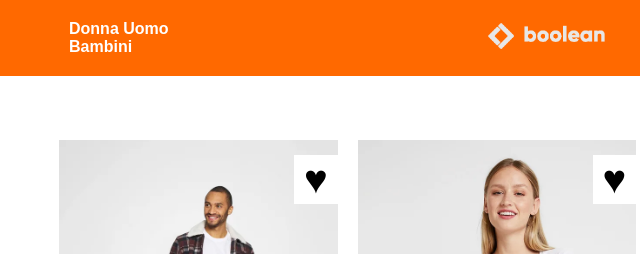
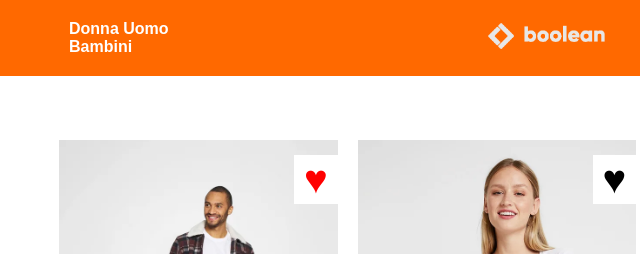
Before and after one commit to SimoneVilardo/html-css-boolando, a plain HTML site: page index.html in a window 1280 px wide. In both pictures the pointer is over the label 458 px from the left and 179 px from the top of the page. Shown: the top 254 px of the page, 143-783 px from the left. Drawn offline with Linux system fonts and the light colour scheme.

Commit message:
BONUS HEART RED

```diff
--- a/css/style.css
+++ b/css/style.css
@@ -124,6 +124,10 @@
     left: 0;
     display: none;
 }
+
+.heart:hover{
+    color: red;
+}
 /* FINE SEZIONE HOVER */
 
 /* FINE MAIN */
```
